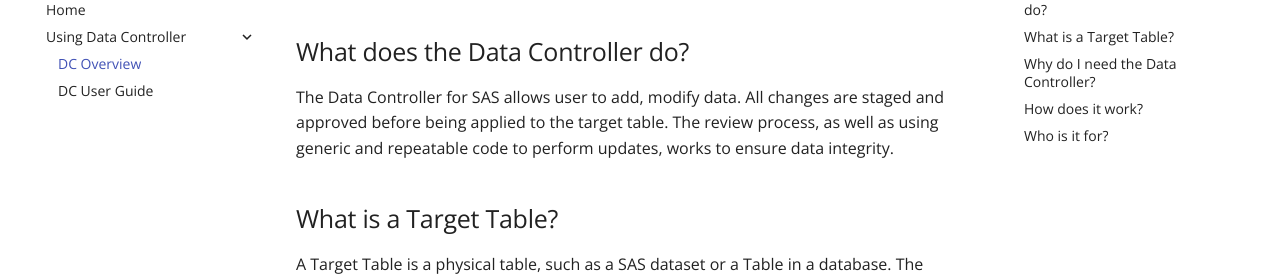
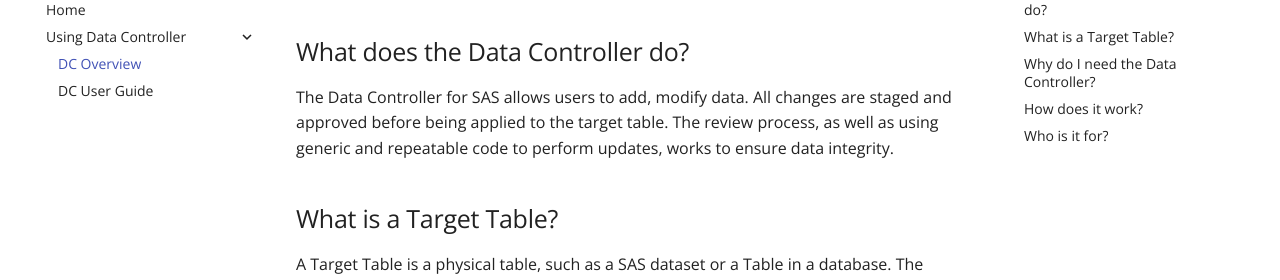
Before and after one commit to datacontroller/docs.datacontroller.io, an MkDocs documentation site: the page built from docs/dc-overview.md, in a window 1280 px wide and 900 px high. Shown: the part 146-426 px from the top of the window. Built offline with MkDocs 1.6.1 and Material for MkDocs 9.7.7, drawn with Linux system fonts in a browser that asks for light colours; old or Windows-style settings are respelled for this version of MkDocs.

```diff
--- a/docs/dc-overview.md
+++ b/docs/dc-overview.md
@@ -2,7 +2,7 @@
 
 ## What does the Data Controller do?
 
-The Data Controller for SAS allows user to add, modify data. All changes are staged and approved before being applied to the target table. The review process, as well as using generic and repeatable code to perform updates, works to ensure data integrity.
+The Data Controller for SAS allows users to add, modify data. All changes are staged and approved before being applied to the target table. The review process, as well as using generic and repeatable code to perform updates, works to ensure data integrity.
 
 ## What is a Target Table?
 A Target Table is a physical table, such as a SAS dataset or a Table in a database. The attributes of this table (eg Primary Key, loadtype, library, SCD variables etc) will have been predefined by your administrator so that you can change the data in that table safely and easily.
```
Also changed, not shown: docs/index.md (+4 -0 lines).
